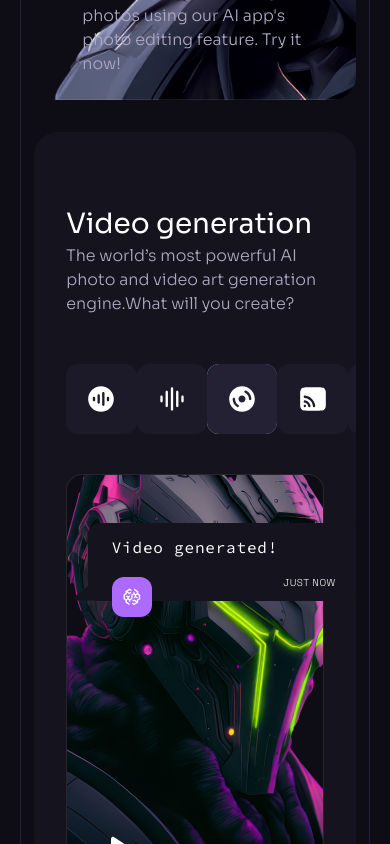
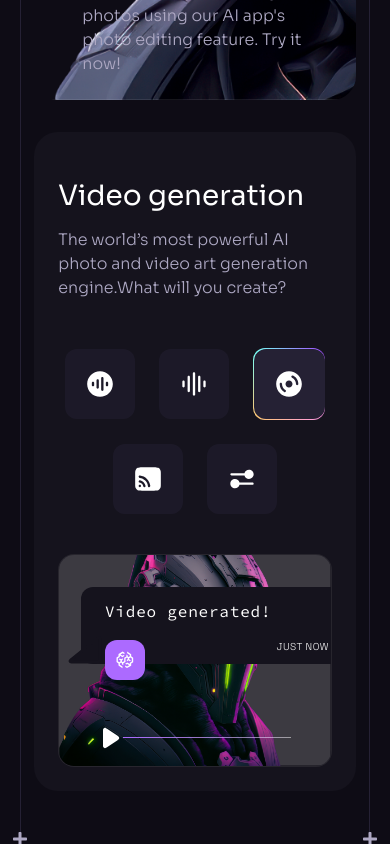
Before and after one commit to indunil-jay/Brainwave, a React (Vite) app: page / in a window 390 px wide. Shown: the part 8440-9284 px from the top of the page. Built offline with nearby package versions, Linux system fonts and the light colour scheme.

Commit message:
fixposition issue in creator section

```diff
--- a/src/components/Creators.tsx
+++ b/src/components/Creators.tsx
@@ -26,6 +26,7 @@ const Creators = () => {
               <img
                 src={service1}
                 className="w-full h-full object-cover object-right"
+                alt="robot-image-1"
               />
             </div>
 
@@ -64,7 +65,7 @@ const Creators = () => {
               <div className="w-full h-full">
                 <img
                   src={service2}
-                  alt=""
+                  alt="robot-image-2"
                   className="w-full h-full object-cover"
                 />
               </div>
@@ -76,26 +77,26 @@ const Creators = () => {
                 </p>
               </div>
 
-              <div className="absolute top-[10%] w-full left-[28%] ">
+              <div className="absolute top-[10%] w-full lg:left-[28%] ">
                 <IdeaCardRightArrow />
               </div>
             </div>
 
-            <div className="border-light-1/10 rounded-3xl h-[48rem] w-full overflow-hidden bg-dark-2 p-8">
-              <div className="mt-10 mb-5">
-                <h2 className="h2 ">Video generation</h2>
-                <p className="p3 mb-12">
+            <div className="border-light-1/10 rounded-3xl  w-full overflow-hidden bg-dark-2 p-6 lg:p-12">
+              <div className="lg:mt-10 mb-5">
+                <h2 className="h2 mt-5">Video generation</h2>
+                <p className="p3 mt-3 mb-12 lg:pr-16">
                   The world’s most powerful AI photo and video art generation
                   engine.What will you create?
                 </p>
 
-                <div className="flex justify-between">
+                <div className="flex justify-center flex-wrap gap-6 items-center ">
                   {videoIcons.map((item) => (
                     <div
                       key={item.id}
                       className={`${
                         item.active
-                          ? "w-[4.5rem] rounded-xl aspect-square bg-conic-gradient flex justify-center items-center"
+                          ? "w-[4.5rem] rounded-xl aspect-square bg-conic-gradient flex justify-center items-center "
                           : ""
                       }`}
                     >
@@ -116,12 +117,15 @@ const Creators = () => {
                 </div>
               </div>
 
-              <div className="relative mt-10  bg-dark-1 border-light-1/10   border rounded-2xl">
-                <div className="w-full h-[25rem]">
-                  <img src={service3} className="h-full w-full object-cover" />
+              <div className="relative mt-10  bg-dark-1 border-light-1/10   border rounded-2xl overflow-hidden">
+                <div className="w-full  backdrop-sepia-0 bg-light-1/10  ">
+                  <img
+                    src={service3}
+                    className="h-full w-full object-cover backdrop-saturate-50"
+                  />
                 </div>
 
-                <div className="absolute top-[12%] left-[8%]">
+                <div className="absolute top-[15%] left-[8%]">
                   <IdeaCardLeftArrow />
                 </div>
 
```
